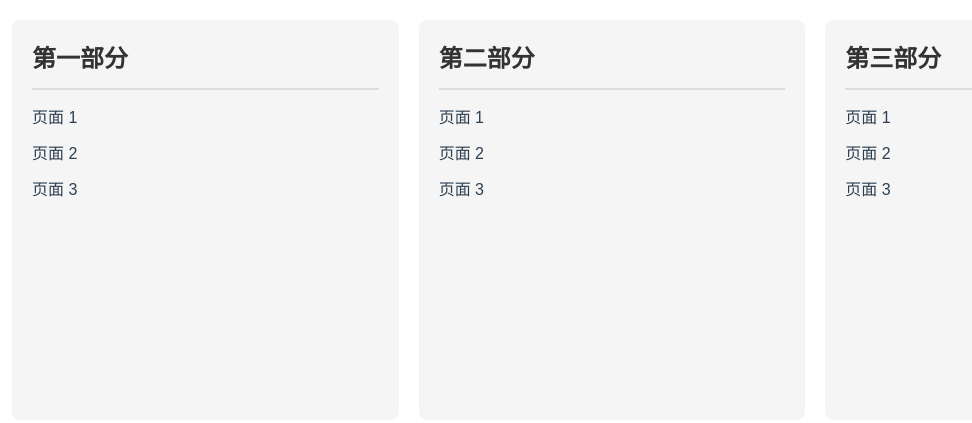
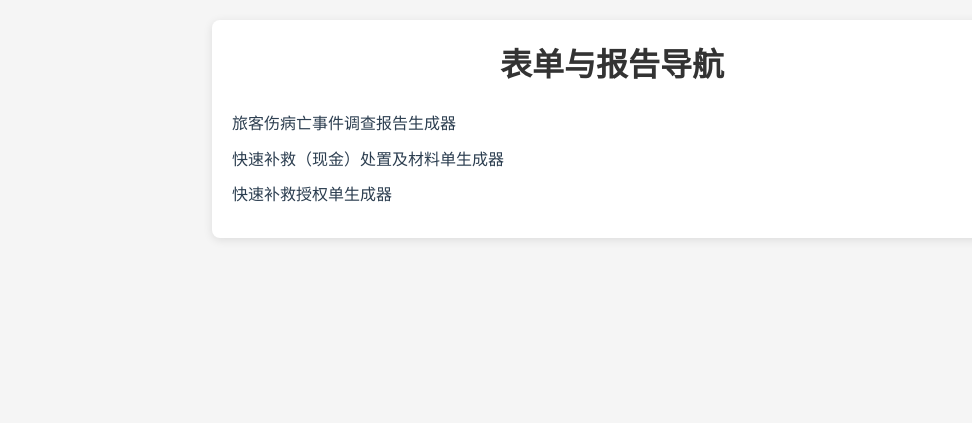
Before and after one commit to Zhujunjie403/zhujunjie403.github.io, a plain HTML site: page index.html in a window 1280 px wide. Shown: the whole page, without its empty margins (28-1000 px from the left). Drawn offline with Linux system fonts and the light colour scheme.

Commit message:
Update index.html

```diff
--- a/index.html
+++ b/index.html
@@ -3,7 +3,7 @@
 <head>
     <meta charset="UTF-8">
     <meta name="viewport" content="width=device-width, initial-scale=1.0">
-    <title>网站导航首页</title>
+    <title>表单与报告导航首页</title>
     <style>
         * {
             margin: 0;
@@ -15,32 +15,27 @@
             font-family: Arial, sans-serif;
             line-height: 1.6;
             margin: 20px;
+            background-color: #f5f5f5;
         }
 
         .container {
-            display: flex;
-            gap: 20px;
-            max-width: 1200px;
+            max-width: 800px;
             margin: 0 auto;
+            padding: 20px;
+            background-color: #ffffff;
+            border-radius: 8px;
+            box-shadow: 0 2px 10px rgba(0, 0, 0, 0.1);
         }
 
-        .section {
-            flex: 1;
-            padding: 20px;
-            background-color: #f5f5f5;
-            border-radius: 8px;
-            min-height: 400px;
-        }
-
-        h2 {
+        h1 {
+            text-align: center;
+            margin-bottom: 20px;
             color: #333;
-            margin-bottom: 15px;
-            padding-bottom: 10px;
-            border-bottom: 2px solid #ddd;
         }
 
         ul {
             list-style: none;
+            padding: 0;
         }
 
         li {
@@ -56,42 +51,16 @@
         a:hover {
             color: #3498db;
         }
-
-        @media (max-width: 768px) {
-            .container {
-                flex-direction: column;
-            }
-        }
     </style>
 </head>
 <body>
     <div class="container">
-        <div class="section">
-            <h2>第一部分</h2>
-            <ul>
-                <li><a href="./section1/page1.html">页面 1</a></li>
-                <li><a href="./section1/page2.html">页面 2</a></li>
-                <li><a href="./section1/page3.html">页面 3</a></li>
-            </ul>
-        </div>
-
-        <div class="section">
-            <h2>第二部分</h2>
-            <ul>
-                <li><a href="./section2/page1.html">页面 1</a></li>
-                <li><a href="./section2/page2.html">页面 2</a></li>
-                <li><a href="./section2/page3.html">页面 3</a></li>
-            </ul>
-        </div>
-
-        <div class="section">
-            <h2>第三部分</h2>
-            <ul>
-                <li><a href="./section3/page1.html">页面 1</a></li>
-                <li><a href="./section3/page2.html">页面 2</a></li>
-                <li><a href="./section3/page3.html">页面 3</a></li>
-            </ul>
-        </div>
+        <h1>表单与报告导航</h1>
+        <ul>
+            <li><a href="Form&Report GP/Accidental Injury Report/AIR_Form.html">旅客伤病亡事件调查报告生成器</a></li>
+            <li><a href="Form&Report GP/Compensation Form/Compensation_Form.html">快速补救（现金）处置及材料单生成器</a></li>
+            <li><a href="Form&Report GP/Remedial Form/Remedial_Form.html">快速补救授权单生成器</a></li>
+        </ul>
     </div>
 </body>
 </html>
```
